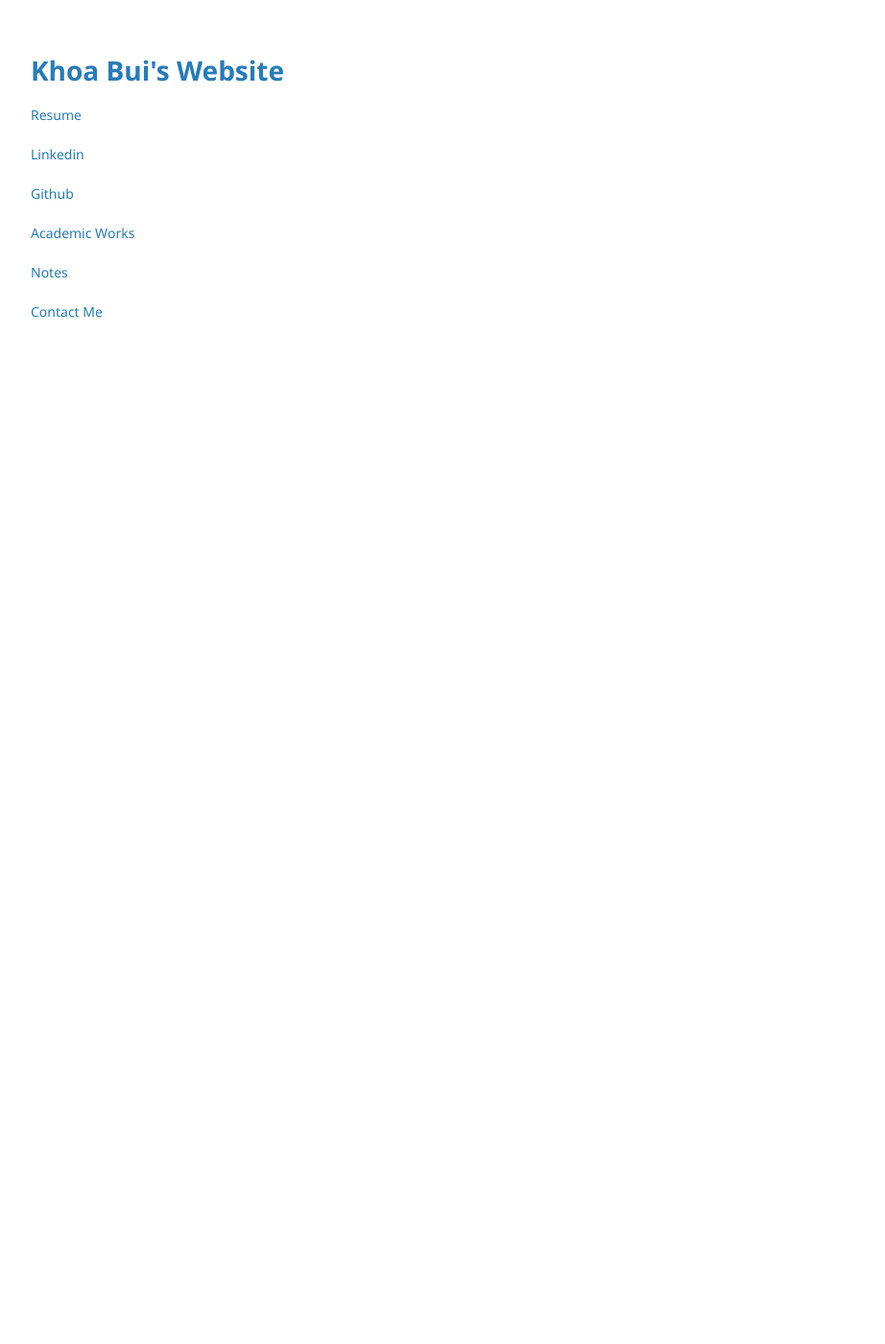
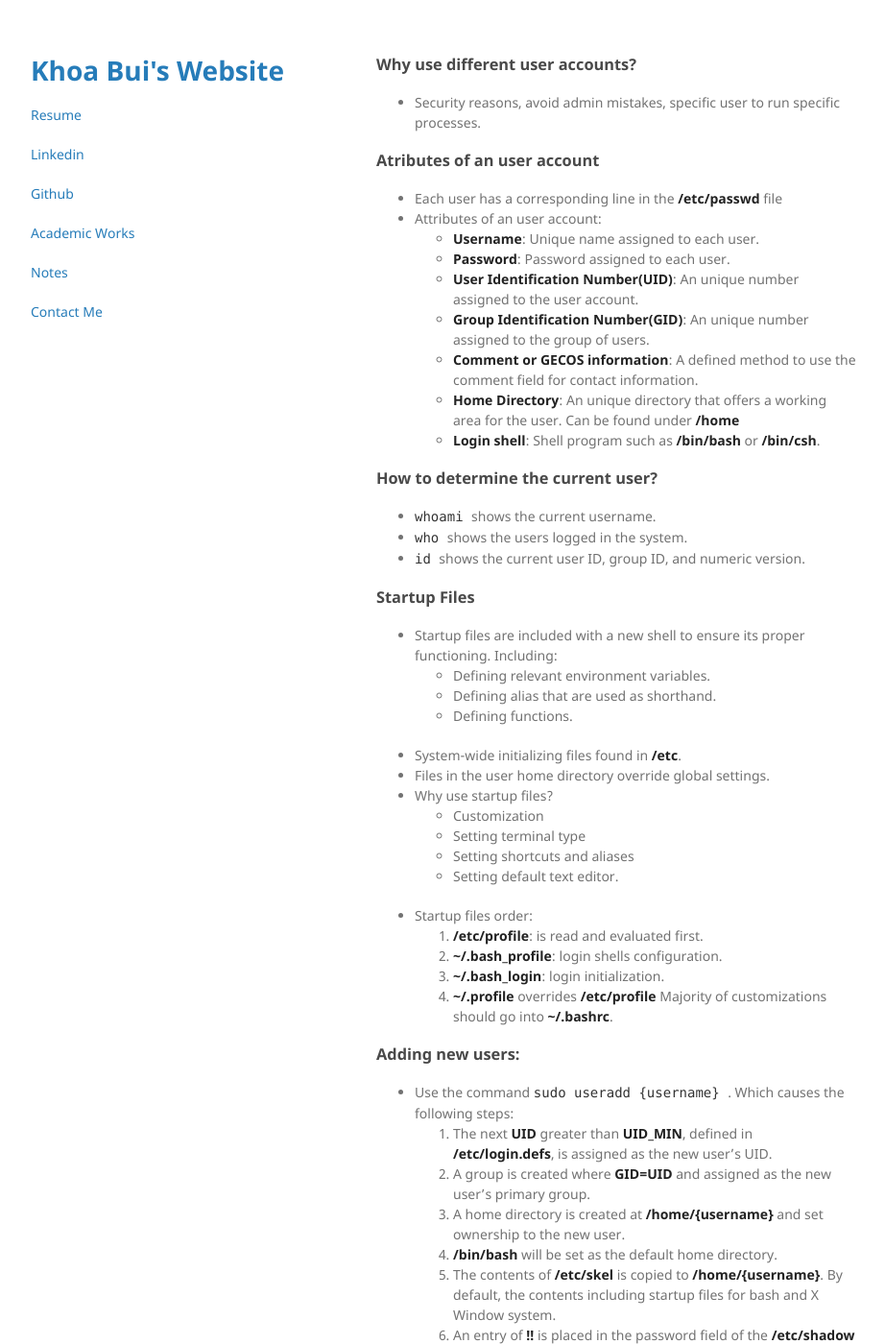
Before and after one commit to khoabuiv/khoabuiv.github.io, a Jekyll site: the page built from linux_account_management.md, in a window 1280 px wide and 1400 px high. Shown: the whole window at 96% size, without its empty margins (178-1100 px from the left). Built offline with Jekyll 4.4.1, drawn with Linux system fonts in a browser that asks for light colours; our own code applies the rules of GitHub Pages for plain Markdown files; some of the changed text lies outside the part shown.

Commit message:
Add new account management page

```diff
--- a/linux_account_management.md
+++ b/linux_account_management.md
@@ -1,3 +1,62 @@
 ---
 layout: post
 ---
+### Why use different user accounts?
+- Security reasons, avoid admin mistakes, specific user to run specific processes.
+
+### Atributes of an user account
+- Each user has a corresponding line in the **/etc/passwd** file
+- Attributes of an user account:
+    - **Username**: Unique name assigned to each user.
+    - **Password**: Password assigned to each user.
+    - **User Identification Number(UID)**: An unique number assigned to the user account.
+    - **Group Identification Number(GID)**: An unique number assigned to the group of users.
+    - **Comment or GECOS information**: A defined method to use the comment field for contact information.
+    - **Home Directory**: An unique directory that offers a working area for the user. Can be found under **/home**
+    - **Login shell**: Shell program such as **/bin/bash** or **/bin/csh**.
+
+### How to determine the current user?
+- <code> whoami </code> shows the current username.
+- <code> who </code> shows the users logged in the system.
+- <code> id </code> shows the current user ID, group ID, and numeric version.
+
+### Startup Files
+- Startup files are included with a new shell to ensure its proper functioning. Including:
+    - Defining relevant environment variables.
+    - Defining alias that are used as shorthand.
+    - Defining functions.
+
+- System-wide initializing files found in **/etc**.
+- Files in the user home directory override global settings.
+- Why use startup files?
+    - Customization
+    - Setting terminal type
+    - Setting shortcuts and aliases
+    - Setting default text editor.
+
+- Startup files order:
+    1. **/etc/profile**: is read and evaluated first.
+    2. **~/.bash_profile**: login shells configuration.
+    3. **~/.bash_login**: login initialization.
+    4. **~/.profile** overrides **/etc/profile**
+Majority of customizations should go into **~/.bashrc**.
+
+### Adding new users:
+- Use the command <code> sudo useradd {username} </code>. Which causes the following steps:
+    1. The next **UID** greater than **UID_MIN**, defined in **/etc/login.defs**, is assigned as the new user's UID.
+    2. A group is created where **GID=UID** and assigned as the new user's primary group.
+    3. A home directory is created at **/home/{username}** and set ownership to the new user.
+    4. **/bin/bash** will be set as the default home directory.
+    5. The contents of **/etc/skel** is copied to **/home/{username}**. By default, the contents including startup files for bash and X Window system.
+    6. An entry of **!!** is placed in the password field of the **/etc/shadow** for the new user's entry, requiring the admin to assign a password for the account to be usable.
+
+### Deleting an user:
+- Use the command <code> sudo userdel {username} </code>. This causes all the references to the user to be erased from **/etc/passwd**, **/etc/shadow**, and **/etc/group**. The home directory is preserved, use flag **-r** to over-write this.
+
+### Modify an user:
+- Use the command <code> usermode {username} </code> to modify the user account group memberships, home directory, login name, password, default shell, etc.
+
+### Locked Accounts:
+- Accounts that can run programs, but can never login to the system and does not have a valid password. They are marked as follow in the **/etc/passwd** file: <br>
+<code> bin:x:1:1:bin:/bin:/sbin/nologin  </code> <br>
+Message to return if a locked user try to login can be modified at **/etc/nologin.txt**. Locked accounts have no valid password and represented as **!!** in **/etc/shadow**.
```
Also changed, not shown: linux_notes.md (+1 -1 lines).
